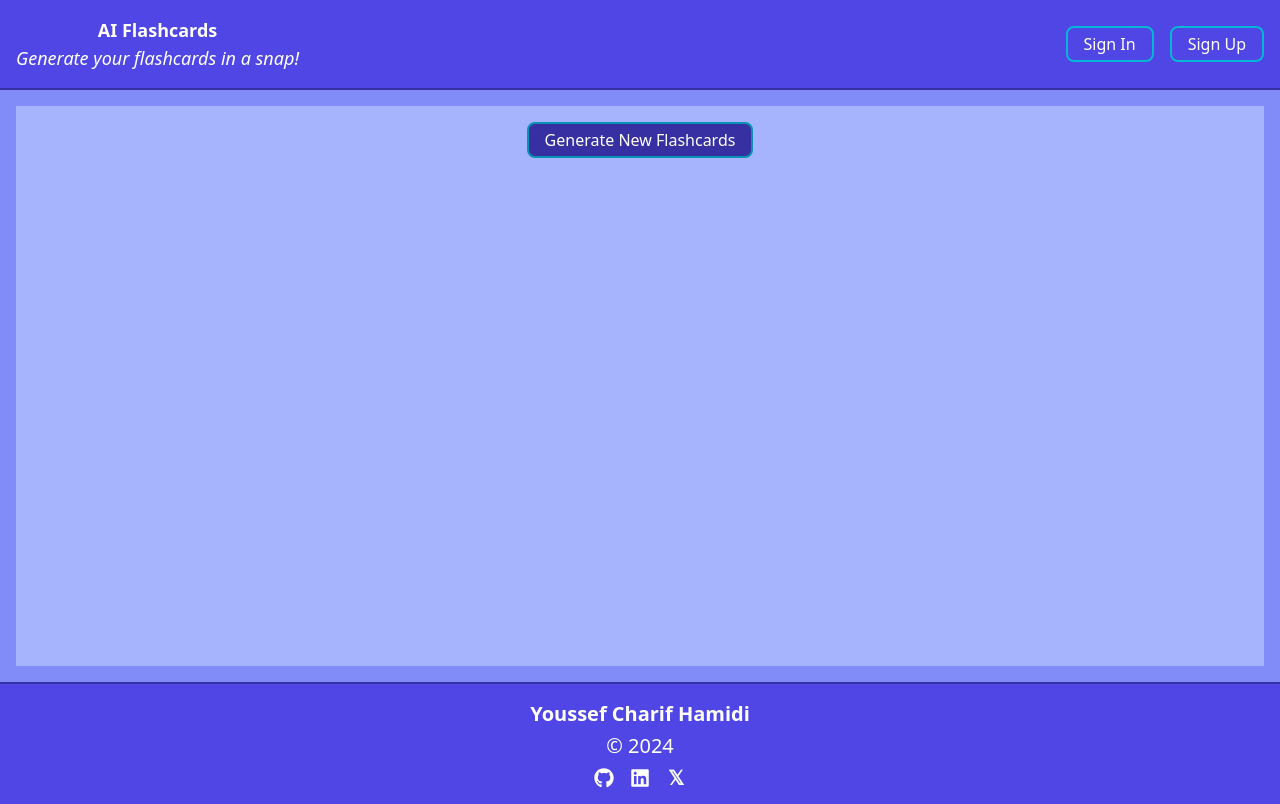
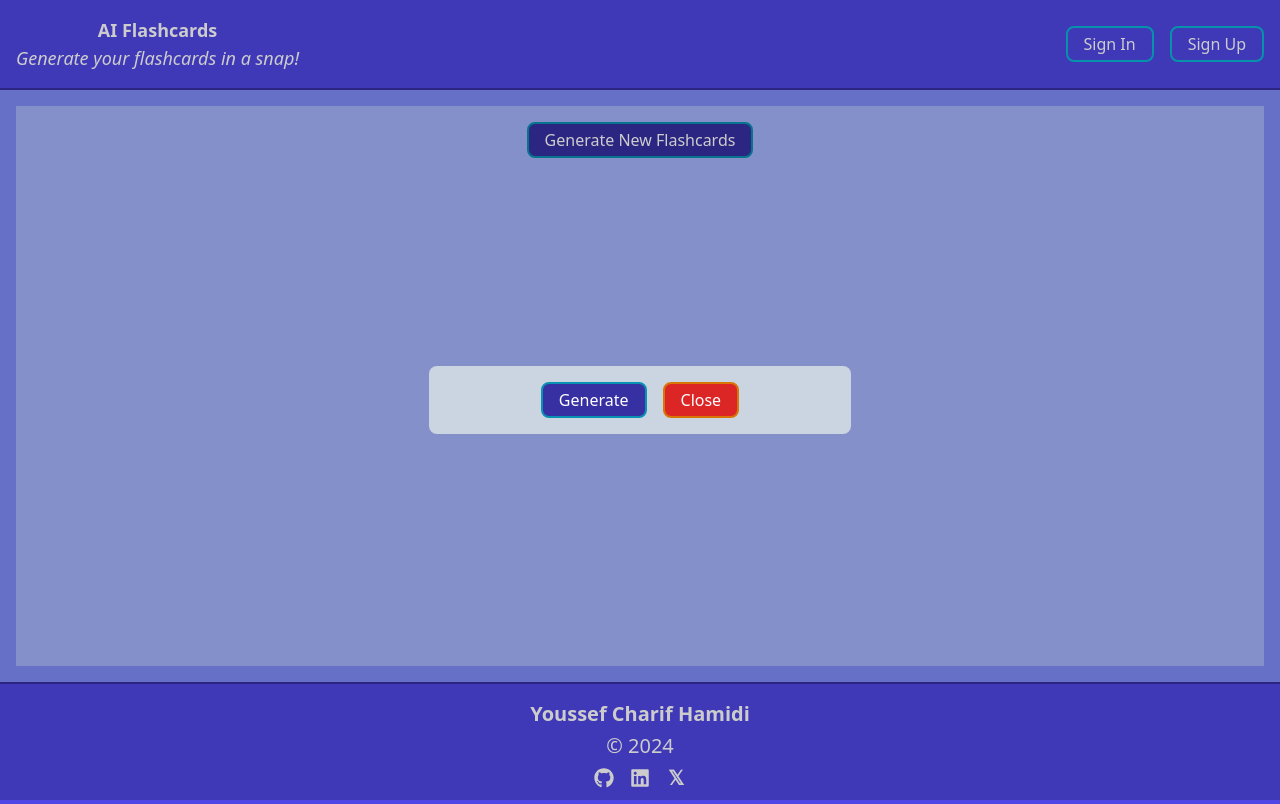
Before and after one commit to Chareeef/FlashcardsAI, a Next.js app: page /generate_cards in a window 1280 px wide. Both pictures are taken after a click on the button "Generate New Flashcards". Built offline with nearby package versions, Linux system fonts and the light colour scheme; no server answers.

Commit message:
Set the backdrop in generate_cards page

```diff
--- a/app/generate_cards/page.tsx
+++ b/app/generate_cards/page.tsx
@@ -1,7 +1,43 @@
-export default function GenerateCards() {
+"use client";
+import { Dispatch, SetStateAction, useState } from "react";
+
+function Modal({
+  isModalOpen,
+  setIsModalOpen,
+}: {
+  isModalOpen: boolean;
+  setIsModalOpen: Dispatch<SetStateAction<boolean>>;
+}) {
   return (
-    <div className="min-h-[70vh] flex flex-col items-center p-4 bg-tertiary text-center text-black">
-      <button className="btn-cta">Generate New Flashcards</button>
+    <div
+      className={`${isModalOpen ? "fixed" : "hidden"} w-[100dvw] h-[100vh] top-0 flex items-center justify-center bg-black/20`}
+    >
+      <div className="bg-slate-300 rounded-lg w-[33dvw] flex flex-col items-center p-4">
+        {/* Inputs */}
+
+        {/* Buttons */}
+        <div className="flex justify-around gap-x-4">
+          <button className="btn-cta" onClick={() => setIsModalOpen(false)}>
+            Generate
+          </button>
+          <button className="btn-close" onClick={() => setIsModalOpen(false)}>
+            Close
+          </button>
+        </div>
+      </div>
     </div>
   );
 }
+
+export default function GenerateCards() {
+  const [isModalOpen, setIsModalOpen] = useState(false);
+
+  return (
+    <div className="min-h-[70vh] flex flex-col items-center p-4 bg-tertiary text-center text-black">
+      <button className="btn-cta" onClick={() => setIsModalOpen(true)}>
+        Generate New Flashcards
+      </button>
+      <Modal isModalOpen={isModalOpen} setIsModalOpen={setIsModalOpen} />
+    </div>
+  );
+}
--- a/app/globals.css
+++ b/app/globals.css
@@ -26,5 +26,8 @@
 
 .btn-cta {
 	@apply w-fit bg-indigo-800 border-2 border-cyan-600 rounded-lg py-1 px-4 text-white hover:scale-125 transition ease-out duration-300
+}
 
+.btn-close {
+	@apply w-fit bg-red-600 border-2 border-amber-600 rounded-lg py-1 px-4 text-white hover:scale-125 transition ease-out duration-300
 }
```
